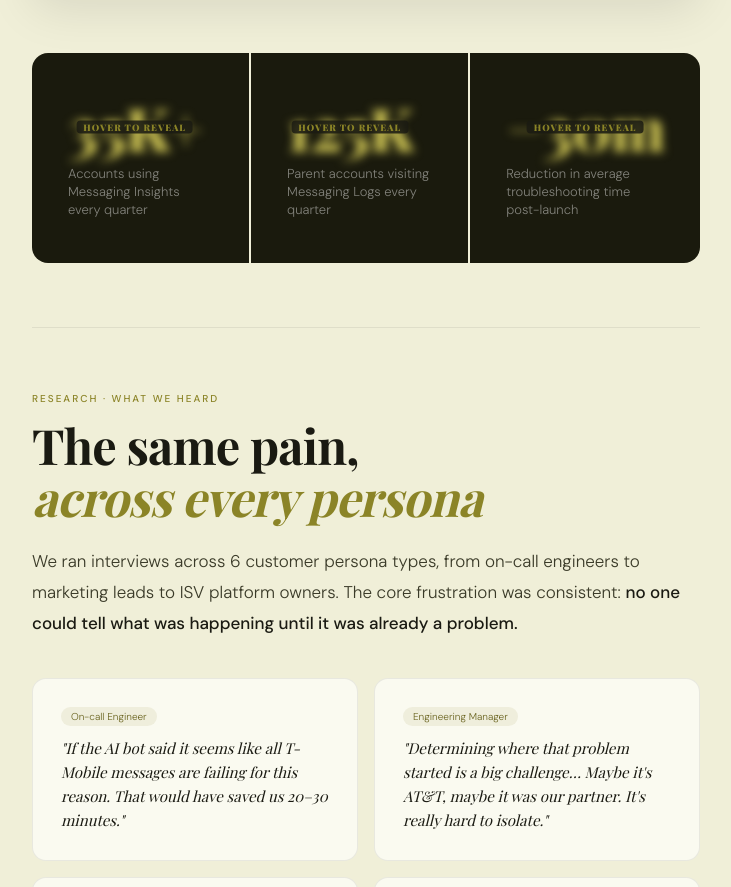
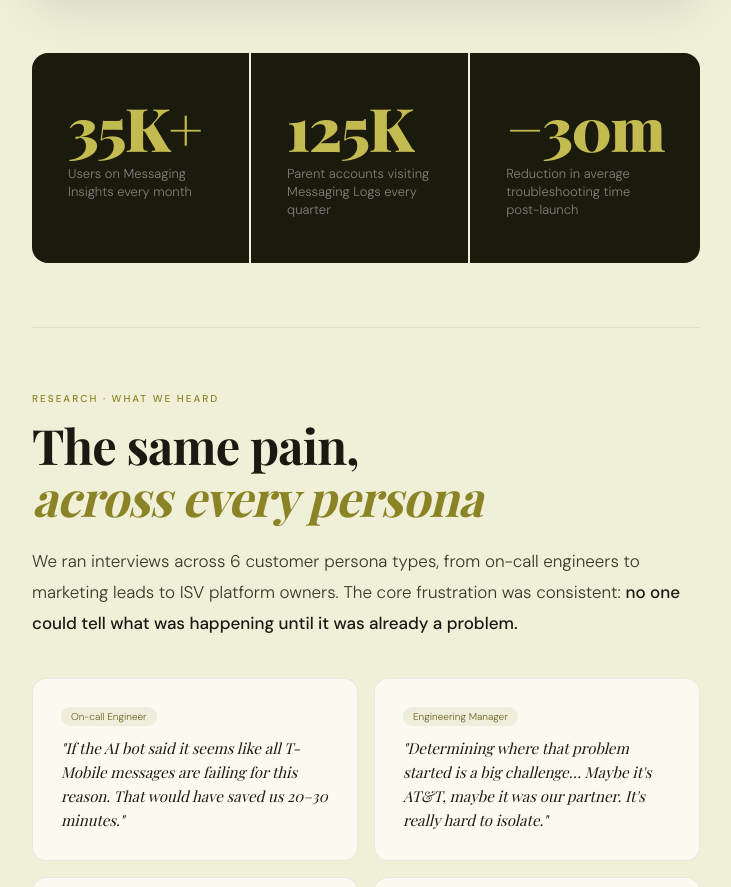
Before and after one commit to alejandrao72-hue/alejandrao72-hue.github.io, a plain HTML site: page project-twilio-strategy.html in a window 1280 px wide. Shown: the part 1851-2738 px from the top of the page, without its empty margins (274-1005 px from the left). Drawn offline with nearby package versions, Linux system fonts and the light colour scheme; a web font is replaced by a local one.

Commit message:
Portafolio: métricas visibles en lugar de hover-to-reveal
Las cifras de los case studies de Twilio estaban difuminadas y solo se
revelaban al pasar el mouse, así que un reclutador que escanea el caso no
las veía. Ahora se leen directamente. También alinea la etiqueta de 35K+
a usuarios por mes para que coincida con el CV y LinkedIn.

Co-Authored-By: Claude Opus 5 <noreply@anthropic.com>
Claude-Session: https://claude.ai/code/session_0149zX4WWJuNXn66QfqL17sV

```diff
--- a/project-twilio-strategy.html
+++ b/project-twilio-strategy.html
@@ -104,9 +104,9 @@
     .step-dot.active{background:var(--gold);}
     .step-product{font-size:10px;color:var(--gold);letter-spacing:.08em;margin-top:4px;font-weight:500;}
     .journey-step.dim{opacity:.4;}
-    .confidential{filter:blur(5px);user-select:none;transition:filter .3s;cursor:default;}
+    .confidential{filter:none;user-select:text;cursor:default;}
     .confidential-wrap{position:relative;display:inline-block;}
-    .confidential-wrap .conf-label{position:absolute;top:50%;left:50%;transform:translate(-50%,-50%);font-size:9px;letter-spacing:.12em;text-transform:uppercase;color:var(--gold);background:rgba(26,26,18,0.85);padding:2px 7px;border-radius:4px;white-space:nowrap;pointer-events:none;transition:opacity .3s;}
+    .confidential-wrap .conf-label{display:none;}
     .confidential-wrap:hover .conf-label{opacity:0;}
     .confidential-wrap:hover .confidential{filter:blur(0);}
     .step-num{font-size:9px;letter-spacing:.1em;text-transform:uppercase;color:rgba(139,132,39,0.5);}
@@ -224,15 +224,15 @@
 
   <div class="stat-row reveal">
     <div class="stat-block">
-      <span class="stat-num"><span class="confidential-wrap"><span class="confidential">35K+</span><span class="conf-label">hover to reveal</span></span></span>
-      <span class="stat-label">Accounts using Messaging Insights every quarter</span>
+      <span class="stat-num"><span class="confidential-wrap"><span class="confidential">35K+</span></span></span>
+      <span class="stat-label">Users on Messaging Insights every month</span>
     </div>
     <div class="stat-block">
-      <span class="stat-num"><span class="confidential-wrap"><span class="confidential">125K</span><span class="conf-label">hover to reveal</span></span></span>
+      <span class="stat-num"><span class="confidential-wrap"><span class="confidential">125K</span></span></span>
       <span class="stat-label">Parent accounts visiting Messaging Logs every quarter</span>
     </div>
     <div class="stat-block">
-      <span class="stat-num"><span class="confidential-wrap"><span class="confidential">−30m</span><span class="conf-label">hover to reveal</span></span></span>
+      <span class="stat-num"><span class="confidential-wrap"><span class="confidential">−30m</span></span></span>
       <span class="stat-label">Reduction in average troubleshooting time post-launch</span>
     </div>
   </div>
```
Also changed, not shown: project-twilio-insights.html (+4 -4 lines).
